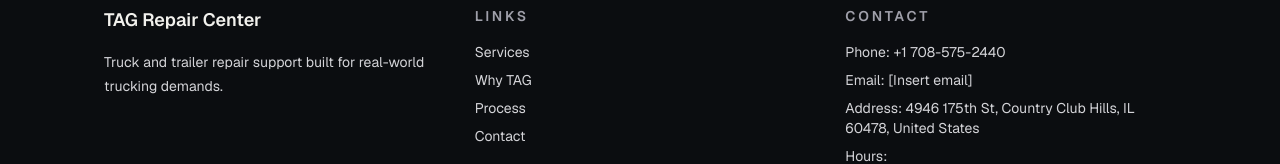
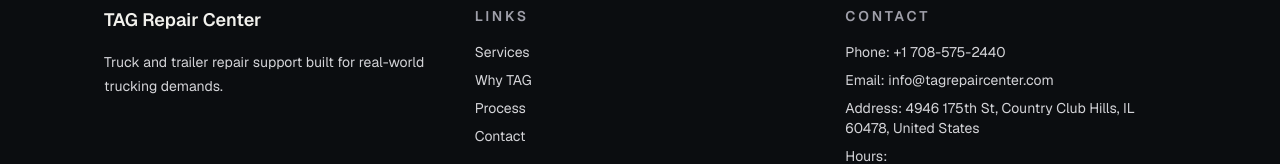
Before and after one commit to aleksandart-dotcom/TAG-Repair-Website, a Next.js app: page / in a window 1280 px wide. Shown: the part 7528-7692 px from the top of the page. Built offline with nearby package versions, Linux system fonts and the light colour scheme.

Commit message:
Set official contact email across the site.
Update shared contact data to info@tagrepaircenter.com and make footer email click-to-email via mailto link.

```diff
--- a/components/layout/Footer.tsx
+++ b/components/layout/Footer.tsx
@@ -33,7 +33,12 @@
                 {contactDetails.phone}
               </a>
             </li>
-            <li>Email: {contactDetails.email}</li>
+            <li>
+              Email:{" "}
+              <a href={contactDetails.emailHref} className="hover:text-white">
+                {contactDetails.email}
+              </a>
+            </li>
             <li>Address: {contactDetails.address}</li>
             <li>
               Hours:
--- a/data/site-content.ts
+++ b/data/site-content.ts
@@ -140,7 +140,8 @@
 export const contactDetails = {
   phone: "+1 708-575-2440",
   phoneHref: "tel:+17085752440",
-  email: "[Insert email]",
+  email: "info@tagrepaircenter.com",
+  emailHref: "mailto:info@tagrepaircenter.com",
   address: "4946 175th St, Country Club Hills, IL 60478, United States",
   hours: [
     "Monday: 8 AM - 6 PM",
```
